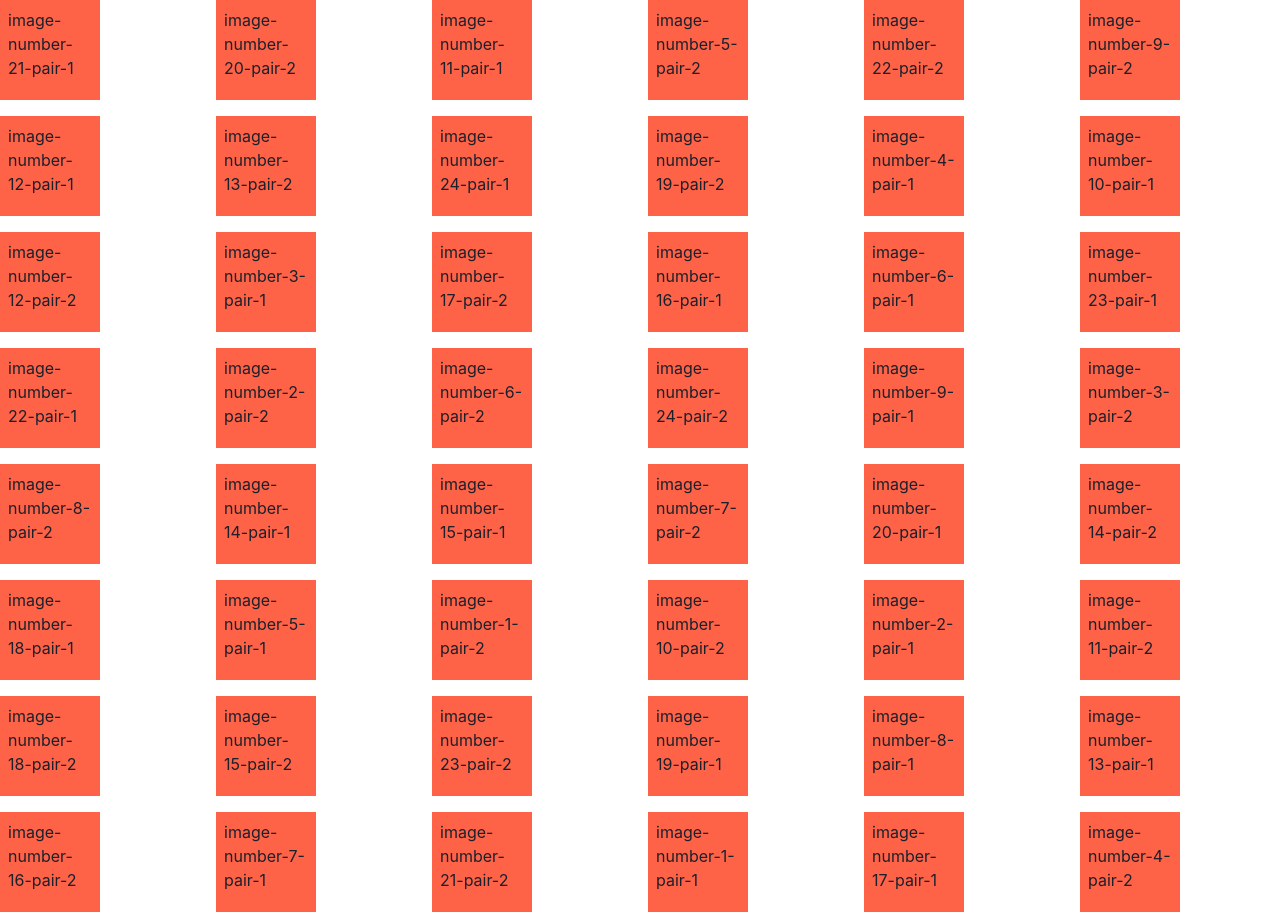
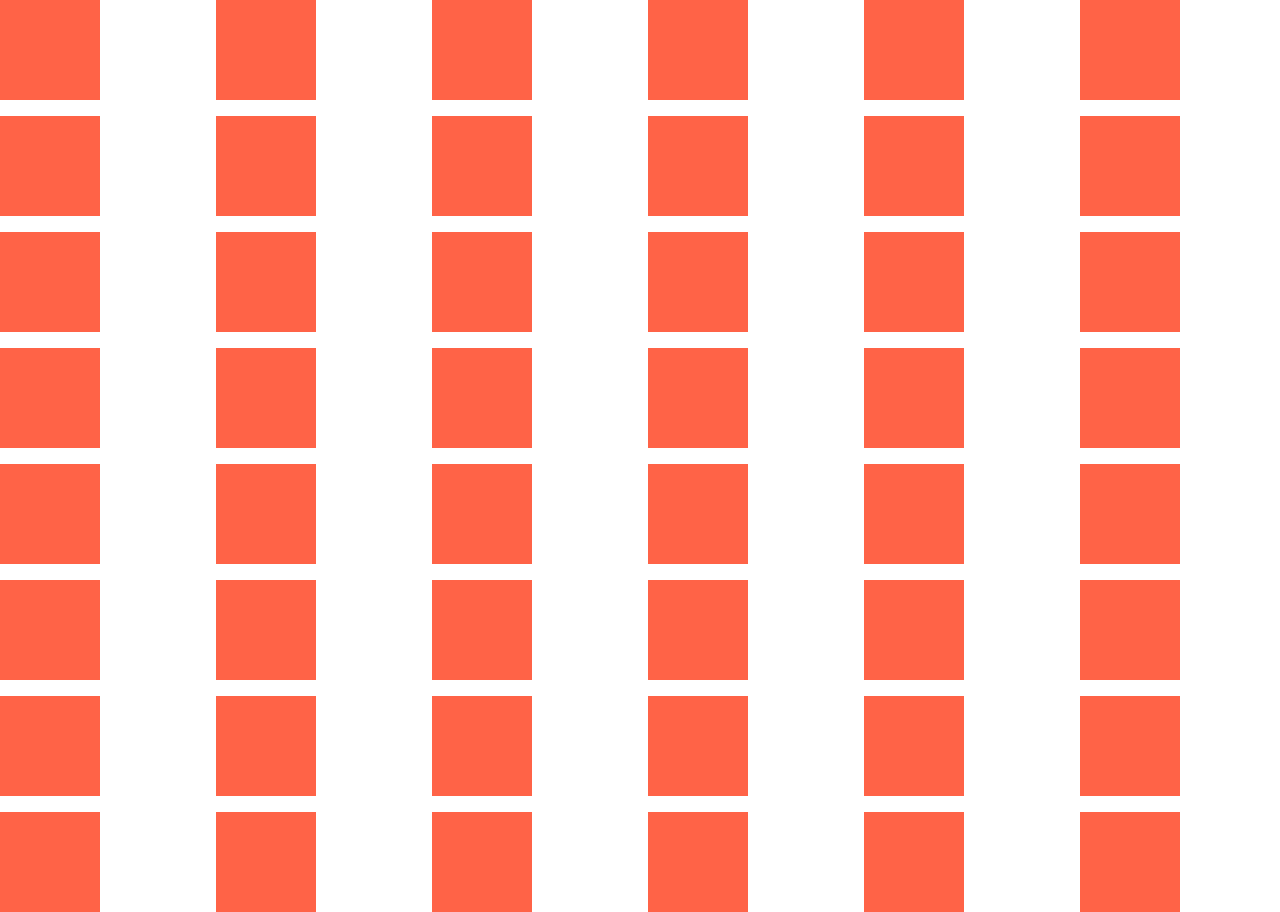
Before and after one commit to tapioteras/memory-game, a React (Vite) app: page / in a window 1280 px wide. Built offline with nearby package versions, Linux system fonts and the light colour scheme; the HTML template or start-up script is replaced by a standard one.

Commit message:
Show only flipped card images

```diff
--- a/src/App.tsx
+++ b/src/App.tsx
@@ -42,7 +42,6 @@ const generateDeck = (amount: number = 24) => {
             } else if (!flipped2) {
               setFlipped2(contents)
             } else {
-              console.log("over")
               setFlipped1(null)
               setFlipped2(null)
             }
@@ -51,8 +50,9 @@ const generateDeck = (amount: number = 24) => {
           bg={[toIdPair(flipped1), toIdPair(flipped2)].includes(toIdPair(contents)) ? "white" : "tomato"}
           height={100}
           width={100}>
-          <Box padding={2}>
-            {contents.image}
+          <Box padding={2}
+          >
+            {[toIdPair(flipped1), toIdPair(flipped2)].includes(toIdPair(contents)) && contents.image}
           </Box>
         </Box>)}
   </SimpleGrid>
```
